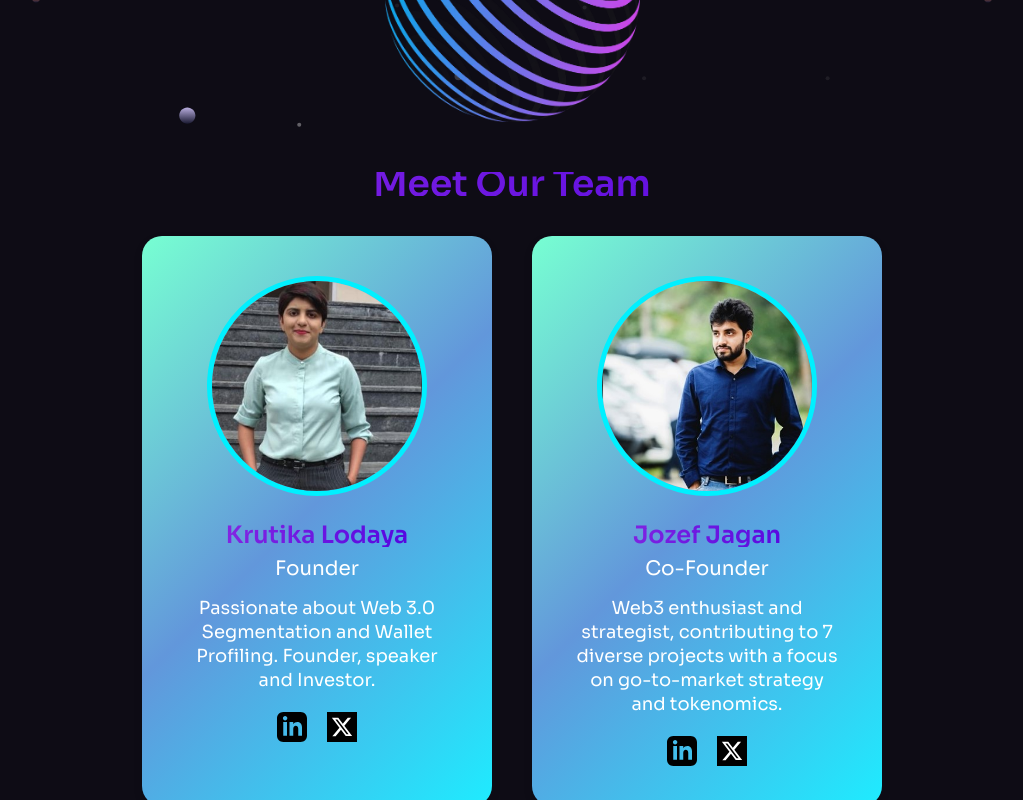
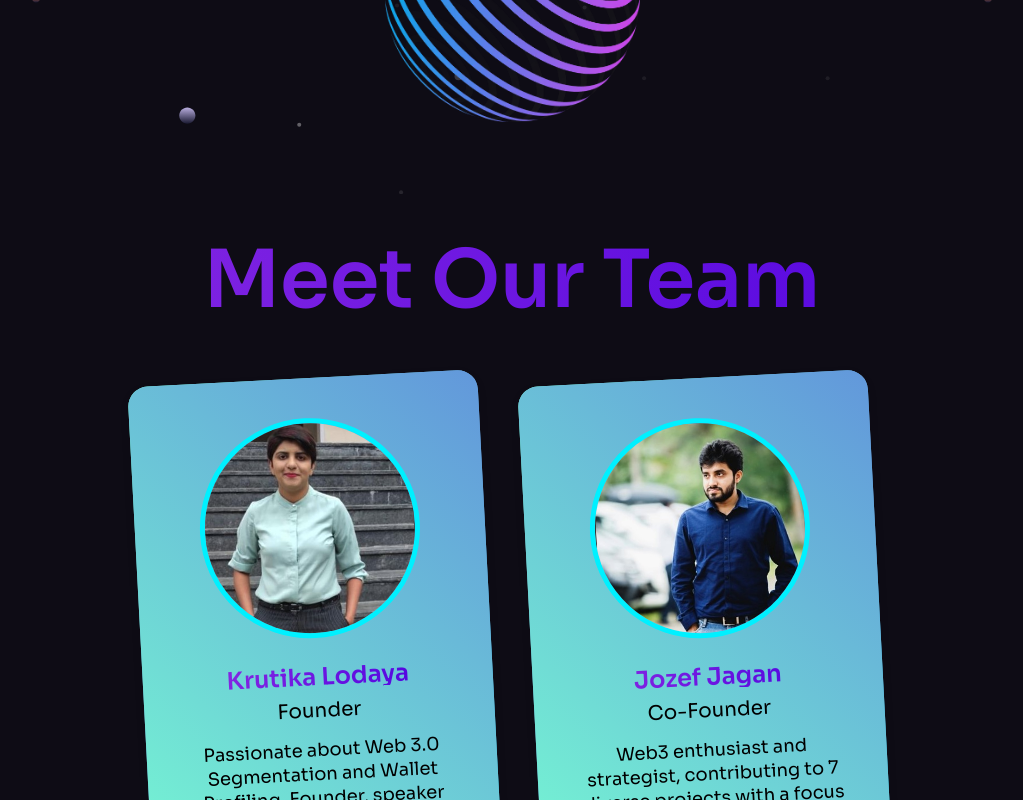
Before and after one commit to GayathriPCh/WalletHunter, a React (Vite) app in the folder wsite/: page / in a window 1280 px wide. Shown: the part 4540-5340 px from the top of the page, without its empty margins (128-1151 px from the left). Built offline with nearby package versions, Linux system fonts and the light colour scheme.

Commit message:
Update TeamIntro.jsx

```diff
--- a/wsite/src/components/TeamIntro.jsx
+++ b/wsite/src/components/TeamIntro.jsx
@@ -8,16 +8,18 @@ import twitterIcon from '../assets/socials/twitter.svg';
 // Styled components
 const TeamSection = styled.section`
   text-align: center;
-  padding: 50px 0; /* Added padding for space on the page */
+  padding: 100px 0; /* Added more padding for space on the page */
 `;
 
 const TeamHeadText = styled.h1`
-  font-size: 36px; /* Bigger font size */
+  font-size: 80px; /* Bigger font size */
   font-weight: bold;
   background: linear-gradient(90deg, #8e2de2, #4a00e0); /* Black purple gradient */
   -webkit-background-clip: text;
   -webkit-text-fill-color: transparent;
   margin-bottom: 40px; /* More space after the title */
+  padding: 10px 0; /* Added padding to prevent clipping */
+  line-height: 1.2; /* Adjusted line height */
 `;
 
 const CardContainer = styled.div`
@@ -36,7 +38,30 @@ const Card = styled.div`
   padding: 40px; /* Increased padding */
   box-shadow: 0px 4px 10px rgba(0, 0, 0, 0.1);
   text-align: center;
-  color: white; /* White text */
+  transform: rotate(-3deg); /* Tilt the card */
+  transition: transform 0.3s ease; /* Add transition effect */
+  position: relative;
+  overflow: hidden;
+
+  &:hover {
+    transform: rotate(0deg); /* Reset tilt on hover */
+  }
+
+  &::before {
+    content: '';
+    position: absolute;
+    top: -2px;
+    left: -2px;
+    width: calc(100% + 4px);
+    height: calc(100% + 4px);
+    background: linear-gradient(45deg, #77FFD2, #6297DB);
+    z-index: 1;
+  }
+
+  > * {
+    position: relative;
+    z-index: 2;
+  }
 `;
 
 const TeamImageWrapper = styled.div`
@@ -67,13 +92,13 @@ const Name = styled.p`
 
 const Position = styled.p`
   font-size: 20px; /* Adjusted font size */
-  color: white;
+  color: black; /* Changed color to black */
   margin-bottom: 15px;
 `;
 
 const FeatureText = styled.p`
   font-size: 18px; /* Adjusted font size */
-  color: white;
+  color: black; /* Changed color to black */
   margin-bottom: 20px; /* Increased margin */
 `;
 
```
